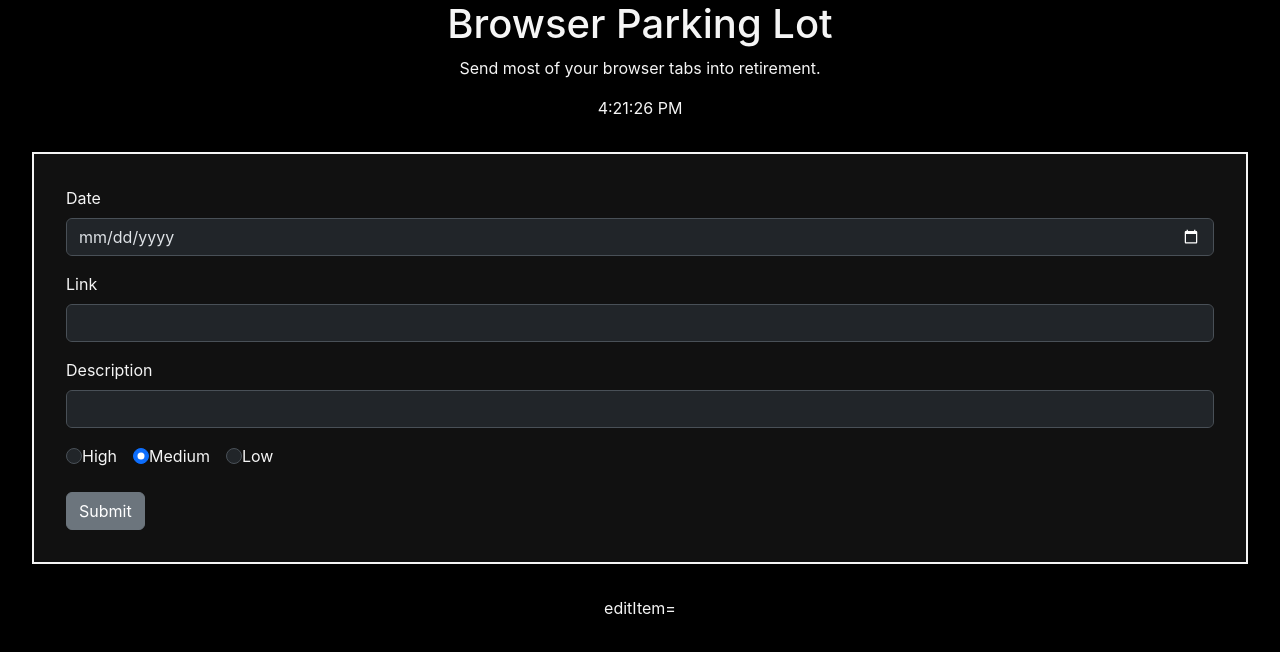
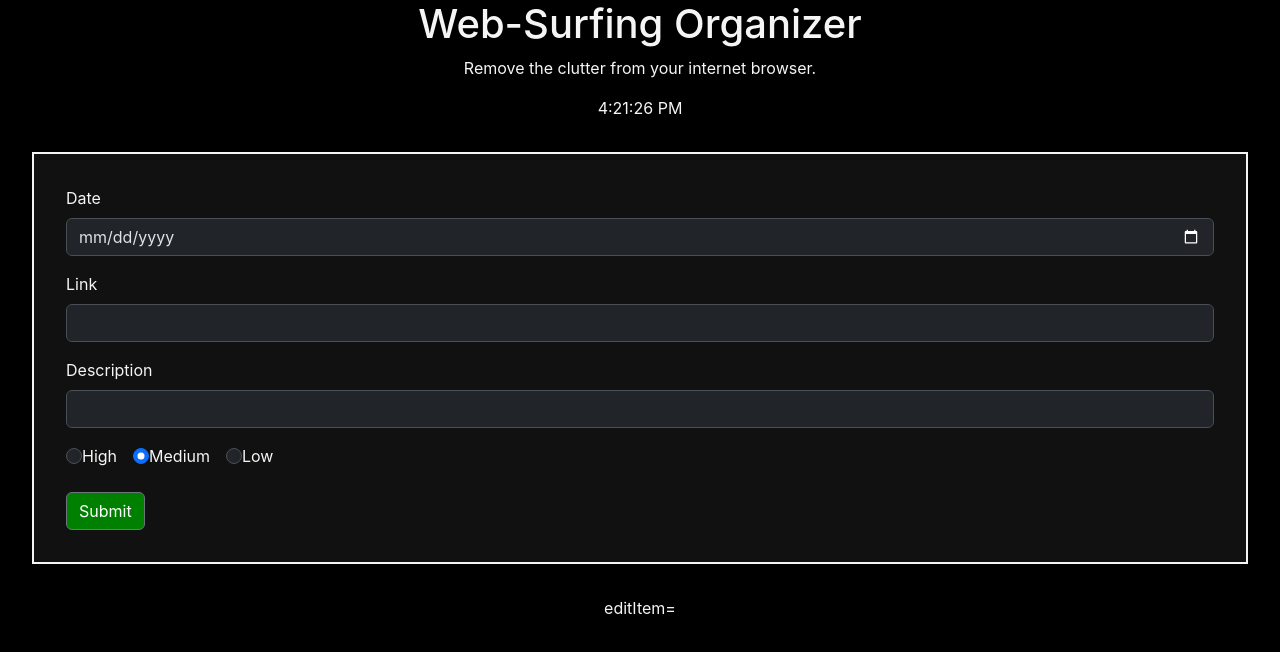
Before and after one commit to Williams439/2024-mar-react-parking-lot, a React (Create React App) app: page / in a window 1280 px wide. Shown: the top 652 px of the page. Built offline with nearby package versions, Linux system fonts and the light colour scheme.

Commit message:
some styling and editing

```diff
--- a/src/App.js
+++ b/src/App.js
@@ -61,8 +61,8 @@ export default function App() {
   return (
     <div className="App">
       <header>
-        <h1>Browser Parking Lot</h1>
-        <p>Send most of your browser tabs into retirement.</p>
+        <h1>Web-Surfing Organizer</h1>
+        <p>Remove the clutter from your internet browser.</p>
         <Timer />
       </header>
       <main>
--- a/src/Components/ParkingLotForm/ParkingLotForm.css
+++ b/src/Components/ParkingLotForm/ParkingLotForm.css
@@ -6,3 +6,11 @@
     text-align: left;
     min-width: 250px;
 }
+
+.ms-2{
+    background-color: darkred;
+}
+
+.submitButton{
+    background-color: green;
+}
--- a/src/Components/ParkingLotForm/ParkingLotForm.jsx
+++ b/src/Components/ParkingLotForm/ParkingLotForm.jsx
@@ -147,14 +147,14 @@ export default function ParkingLotForm({
                     </Label>
                 </div>
             </FormGroup>
-            <Button type="submit">
+            <Button type="submit" className="submitButton">
                 Submit
             </Button>
             {
                 typeof cancelClicked === 'function' &&
                 <button
                     type="button"
-                    className="ms-3"
+                    className="ms-2"
                     onClick={cancelClicked}>
                     Cancel
                 </button>
--- a/src/Components/ParkingLotList/ParkingLot.css
+++ b/src/Components/ParkingLotList/ParkingLot.css
@@ -31,7 +31,7 @@
 
     .card-button {
         border: none;
-        width: 1rem;
+        width: 2rem;
         box-shadow: 2px 2px 6px rgba(0, 0, 0, 0.2);
         border-radius: 50%;
     }
```
Also changed, not shown: 1 other file (tests, documents, lock files or other folders).
